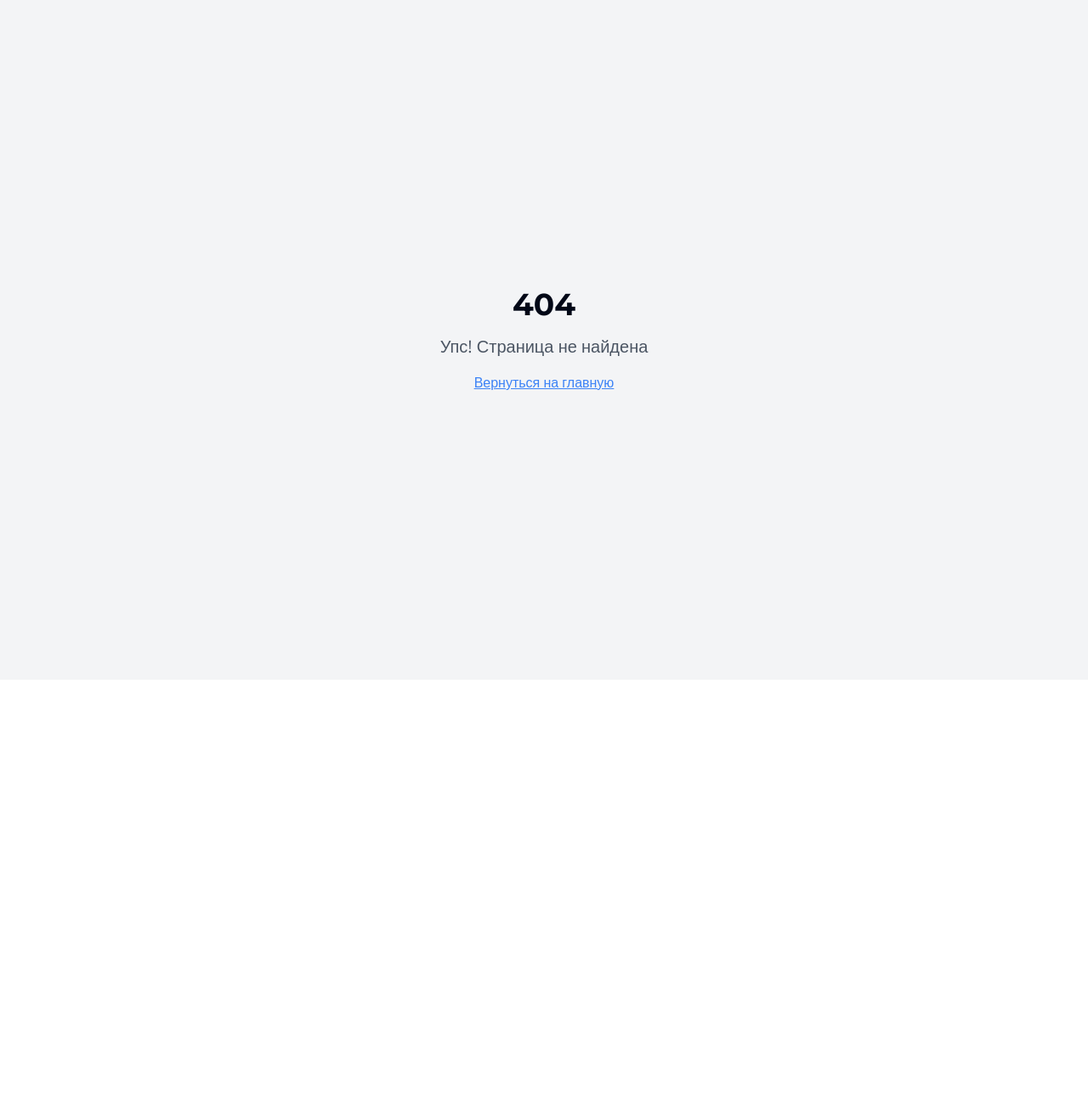
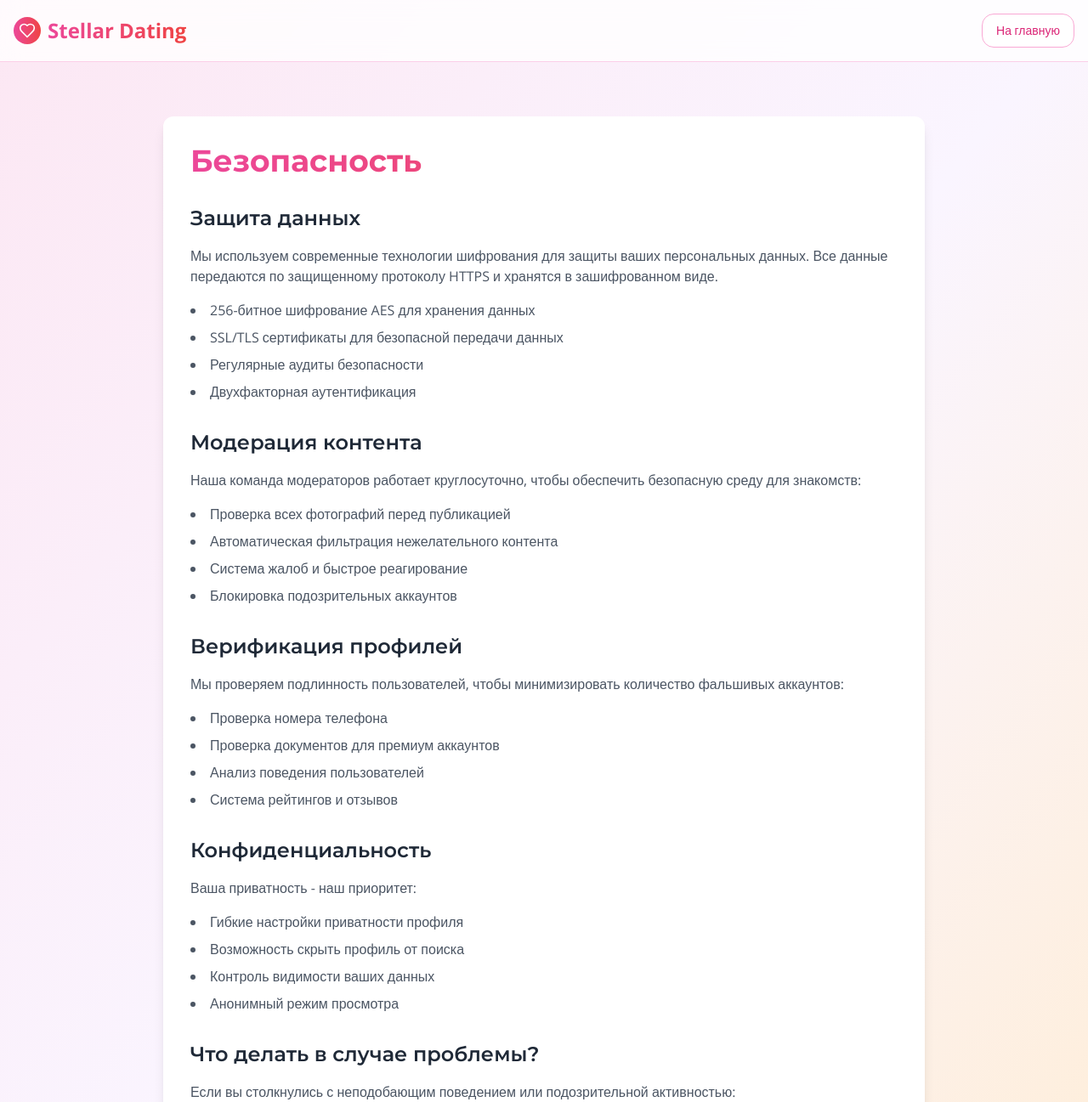
Before and after one commit to pr-poehali-dev/tinder-clone-project, a React (Vite) app: page /security in a window 1280 px wide. Before the commit this address had no page. Shown: the top 1297 px of the page at 85% size. Before the commit the page ends 800 px from the top, so only its background shows below. Built offline with nearby package versions, Linux system fonts and the light colour scheme.

Commit message:
Исправление отсутствующей страницы и описания

```diff
--- a/src/App.tsx
+++ b/src/App.tsx
@@ -8,6 +8,7 @@ import Index from "./pages/Index";
 import About from "./pages/About";
 import Privacy from "./pages/Privacy";
 import Terms from "./pages/Terms";
+import Security from "./pages/Security";
 import NotFound from "./pages/NotFound";
 
 const queryClient = new QueryClient();
@@ -23,6 +24,7 @@ const App = () => (
           <Route path="/about" element={<About />} />
           <Route path="/privacy" element={<Privacy />} />
           <Route path="/terms" element={<Terms />} />
+          <Route path="/security" element={<Security />} />
           {/* ADD ALL CUSTOM ROUTES ABOVE THE CATCH-ALL "*" ROUTE */}
           <Route path="*" element={<NotFound />} />
         </Routes>
--- a/src/components/LandingPage.tsx
+++ b/src/components/LandingPage.tsx
@@ -159,9 +159,9 @@ export default function LandingPage({ onShowAuth }: LandingPageProps) {
                   </Link>
                 </li>
                 <li>
-                  <button onClick={onShowAuth} className="text-gray-600 hover:text-pink-500 transition-colors">
+                  <Link to="/security" className="text-gray-600 hover:text-pink-500 transition-colors">
                     Безопасность
-                  </button>
+                  </Link>
                 </li>
               </ul>
             </div>
--- /dev/null
+++ b/src/pages/Security.tsx
@@ -0,0 +1,115 @@
+import React from 'react';
+import { Link } from 'react-router-dom';
+import { Button } from '@/components/ui/button';
+import Icon from '@/components/ui/icon';
+
+export default function Security() {
+  return (
+    <div className="min-h-screen bg-gradient-to-br from-pink-100 via-purple-50 to-orange-100">
+      {/* Header */}
+      <header className="bg-white/80 backdrop-blur-md border-b border-pink-200">
+        <div className="container mx-auto px-4 py-4 flex items-center justify-between">
+          <Link to="/" className="flex items-center space-x-2">
+            <div className="w-8 h-8 bg-gradient-to-r from-pink-500 to-red-500 rounded-lg flex items-center justify-center">
+              <Icon name="Heart" size={20} className="text-white" />
+            </div>
+            <span className="text-2xl font-bold bg-gradient-to-r from-pink-500 to-red-500 bg-clip-text text-transparent">
+              Stellar Dating
+            </span>
+          </Link>
+
+          <Link to="/">
+            <Button variant="outline" className="border-pink-300 text-pink-600 hover:bg-pink-50">
+              На главную
+            </Button>
+          </Link>
+        </div>
+      </header>
+
+      {/* Content */}
+      <main className="container mx-auto px-4 py-16">
+        <div className="max-w-4xl mx-auto bg-white rounded-xl shadow-lg p-8">
+          <h1 className="text-4xl font-bold mb-8 bg-gradient-to-r from-pink-500 to-red-500 bg-clip-text text-transparent">
+            Безопасность
+          </h1>
+
+          <div className="space-y-8">
+            <section>
+              <h2 className="text-2xl font-semibold mb-4 text-gray-800">Защита данных</h2>
+              <p className="text-gray-600 mb-4">
+                Мы используем современные технологии шифрования для защиты ваших персональных данных.
+                Все данные передаются по защищенному протоколу HTTPS и хранятся в зашифрованном виде.
+              </p>
+              <ul className="list-disc list-inside text-gray-600 space-y-2">
+                <li>256-битное шифрование AES для хранения данных</li>
+                <li>SSL/TLS сертификаты для безопасной передачи данных</li>
+                <li>Регулярные аудиты безопасности</li>
+                <li>Двухфакторная аутентификация</li>
+              </ul>
+            </section>
+
+            <section>
+              <h2 className="text-2xl font-semibold mb-4 text-gray-800">Модерация контента</h2>
+              <p className="text-gray-600 mb-4">
+                Наша команда модераторов работает круглосуточно, чтобы обеспечить безопасную среду для знакомств:
+              </p>
+              <ul className="list-disc list-inside text-gray-600 space-y-2">
+                <li>Проверка всех фотографий перед публикацией</li>
+                <li>Автоматическая фильтрация нежелательного контента</li>
+                <li>Система жалоб и быстрое реагирование</li>
+                <li>Блокировка подозрительных аккаунтов</li>
+              </ul>
+            </section>
+
+            <section>
+              <h2 className="text-2xl font-semibold mb-4 text-gray-800">Верификация профилей</h2>
+              <p className="text-gray-600 mb-4">
+                Мы проверяем подлинность пользователей, чтобы минимизировать количество фальшивых аккаунтов:
+              </p>
+              <ul className="list-disc list-inside text-gray-600 space-y-2">
+                <li>Проверка номера телефона</li>
+                <li>Проверка документов для премиум аккаунтов</li>
+                <li>Анализ поведения пользователей</li>
+                <li>Система рейтингов и отзывов</li>
+              </ul>
+            </section>
+
+            <section>
+              <h2 className="text-2xl font-semibold mb-4 text-gray-800">Конфиденциальность</h2>
+              <p className="text-gray-600 mb-4">
+                Ваша приватность - наш приоритет:
+              </p>
+              <ul className="list-disc list-inside text-gray-600 space-y-2">
+                <li>Гибкие настройки приватности профиля</li>
+                <li>Возможность скрыть профиль от поиска</li>
+                <li>Контроль видимости ваших данных</li>
+                <li>Анонимный режим просмотра</li>
+              </ul>
+            </section>
+
+            <section>
+              <h2 className="text-2xl font-semibold mb-4 text-gray-800">Что делать в случае проблемы?</h2>
+              <p className="text-gray-600 mb-4">
+                Если вы столкнулись с неподобающим поведением или подозрительной активностью:
+              </p>
+              <ul className="list-disc list-inside text-gray-600 space-y-2">
+                <li>Используйте кнопку "Пожаловаться" в профиле пользователя</li>
+                <li>Заблокируйте нежелательные контакты</li>
+                <li>Обратитесь в службу поддержки: security@stellardating.com</li>
+                <li>Сохраните скриншоты как доказательство</li>
+              </ul>
+            </section>
+          </div>
+
+          <div className="mt-12 text-center">
+            <Link to="/">
+              <Button className="btn-gradient">
+                Вернуться на главную
+              </Button>
+            </Link>
+          </div>
+        </div>
+      </main>
+    </div>
+  );
+}
```
